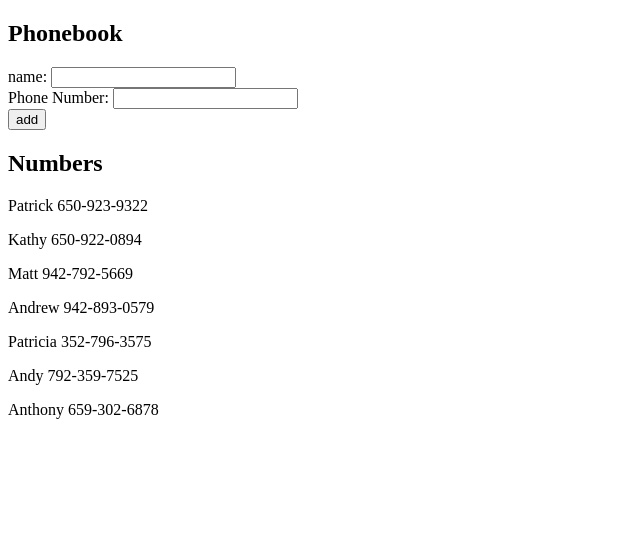
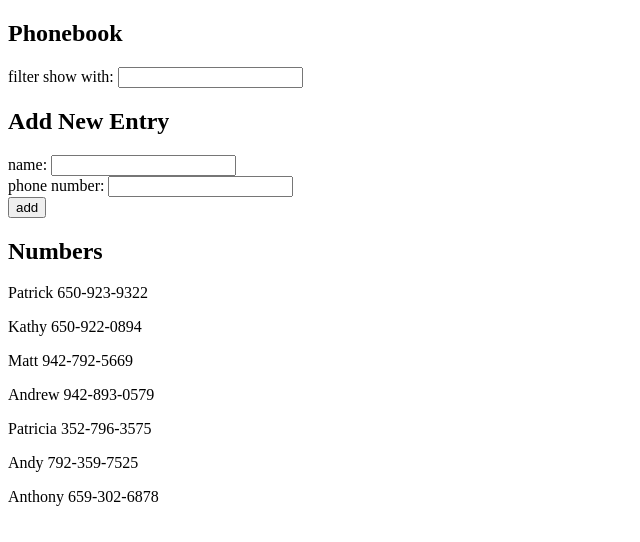
Before and after one commit to BearsLair/phonebook-frontend, a React (Vite) app in the folder phonebook-frontend/: page / in a window 1280 px wide. Shown: the top 542 px of the page, without its empty margins (0-640 px from the left). Built offline with nearby package versions, Linux system fonts and the light colour scheme.

Commit message:
search field in place, need the logic

```diff
--- a/phonebook-frontend/src/App.jsx
+++ b/phonebook-frontend/src/App.jsx
@@ -10,8 +10,10 @@ const App = () => {
     { name: "Andy", number: "792-359-7525" },
     { name: "Anthony", number: "659-302-6878" },
   ]);
+
   const [newName, setNewName] = useState("");
   const [phoneNumber, setPhoneNumber] = useState("");
+  const [nameSearch, setNameSearch] = useState("");
 
   const handleNameChange = (event) => {
     setNewName(event.target.value);
@@ -19,6 +21,10 @@ const App = () => {
 
   const handleNumberChange = (event) => {
     setPhoneNumber(event.target.value);
+  };
+
+  const handleNameSearchChange = (event) => {
+    setNameSearch(event.target.value);
   };
 
   const handleAddPerson = (event) => {
@@ -43,13 +49,22 @@ const App = () => {
   return (
     <div>
       <h2>Phonebook</h2>
+      <div>
+        filter show with:{" "}
+        <input
+          type="text"
+          value={nameSearch}
+          onChange={handleNameSearchChange}
+        />
+      </div>
       <form>
         <div>
+          <h2>Add New Entry</h2>
           name:{" "}
           <input type="text" value={newName} onChange={handleNameChange} />
         </div>
         <div>
-          Phone Number:{" "}
+          phone number:{" "}
           <input
             type="text"
             value={phoneNumber}
```
